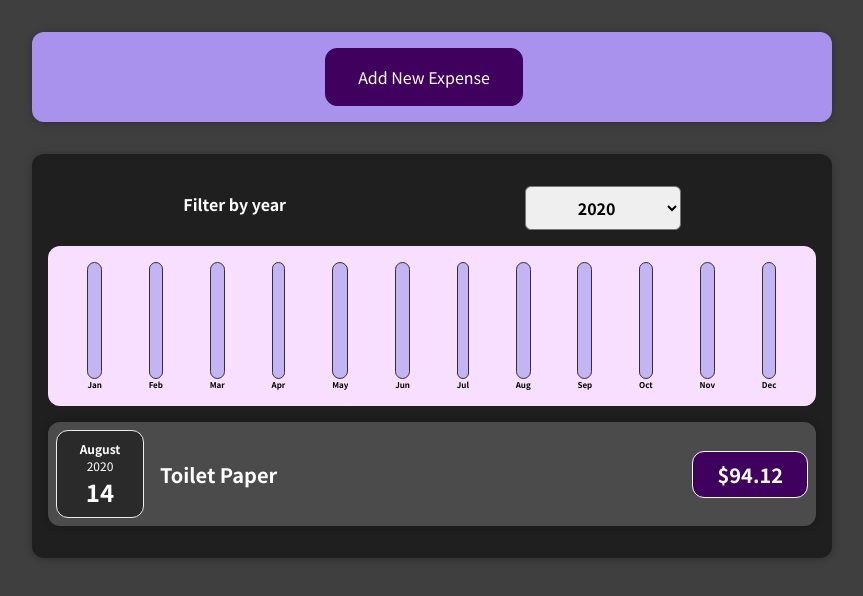
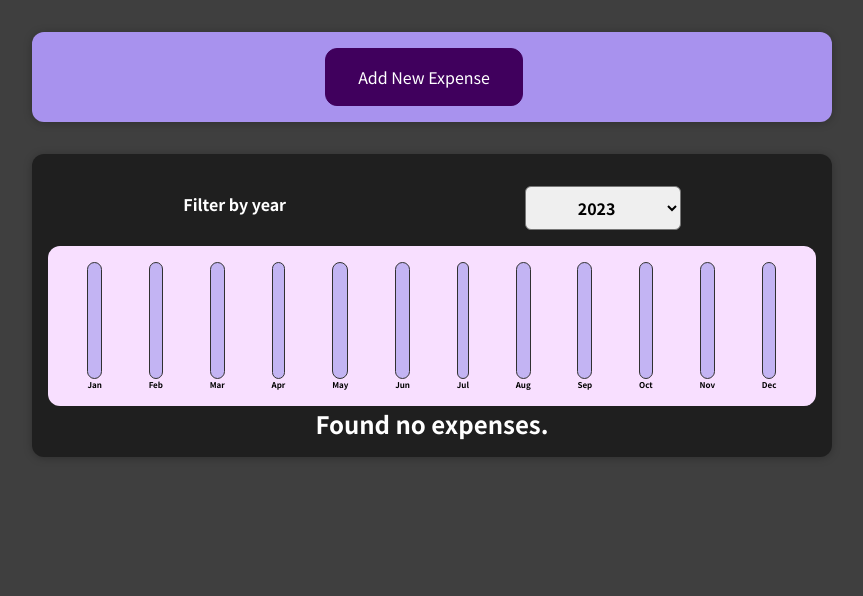
Before and after one commit to rabiulislam007/Starting-Project-Expense-Tracker, a React (Create React App) app: page / in a window 1280 px wide. Shown: the top 596 px of the page, without its empty margins (208-1071 px from the left). Built offline with nearby package versions, Linux system fonts and the light colour scheme.

Commit message:
Update Expenses.js

```diff
--- a/src/components/Expenses/Expenses.js
+++ b/src/components/Expenses/Expenses.js
@@ -6,7 +6,7 @@ import ExpensesList from "./ExpensesList";
 import ExpensesChart from "./ExpensesChart";
 
 const Expenses = (props) => {
-  const [filteredYear, setFilteredYear] = useState("2020");
+  const [filteredYear, setFilteredYear] = useState("2023");
 
   const filterChangeHandler = (selectedYear) => {
     setFilteredYear(selectedYear);
```
